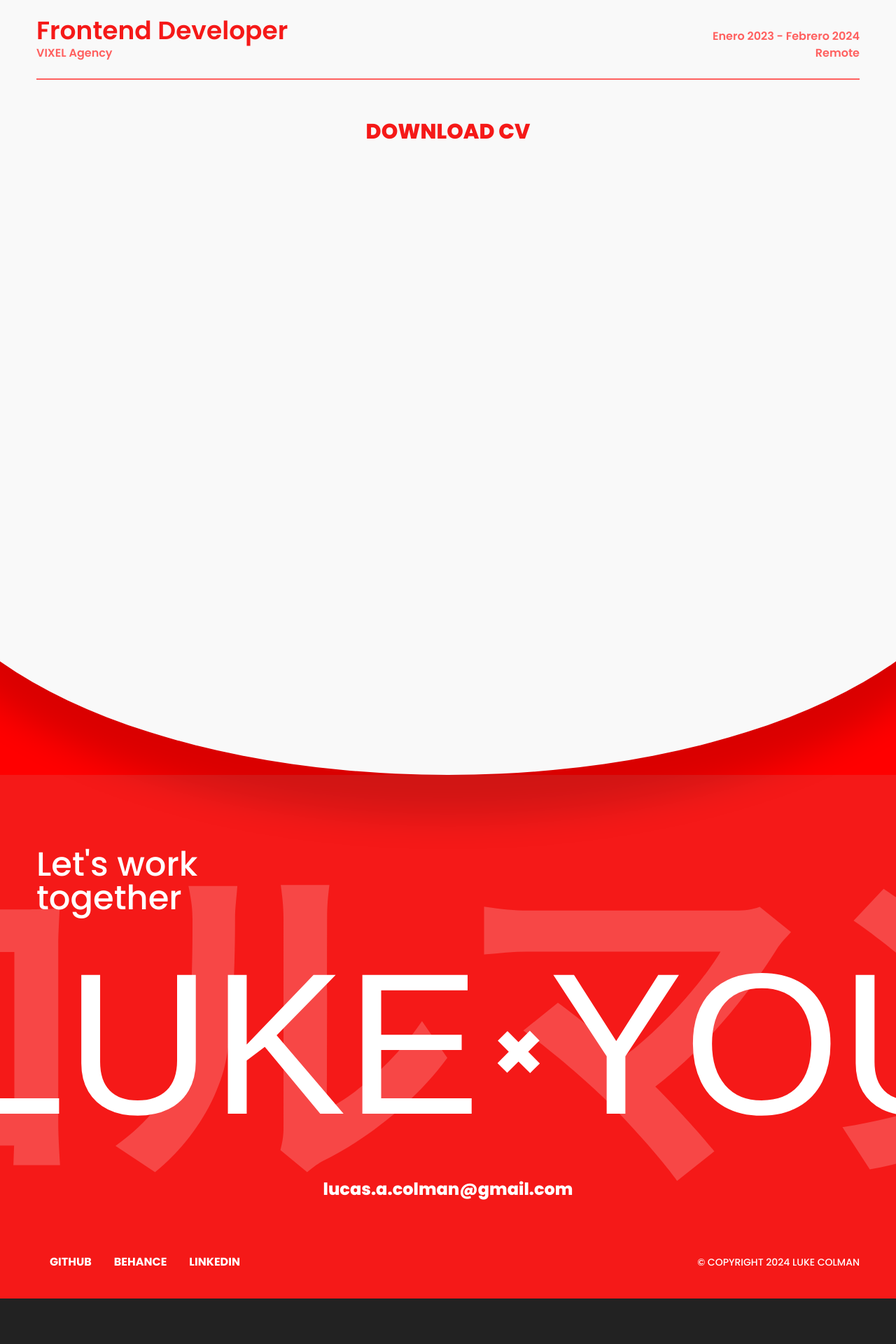
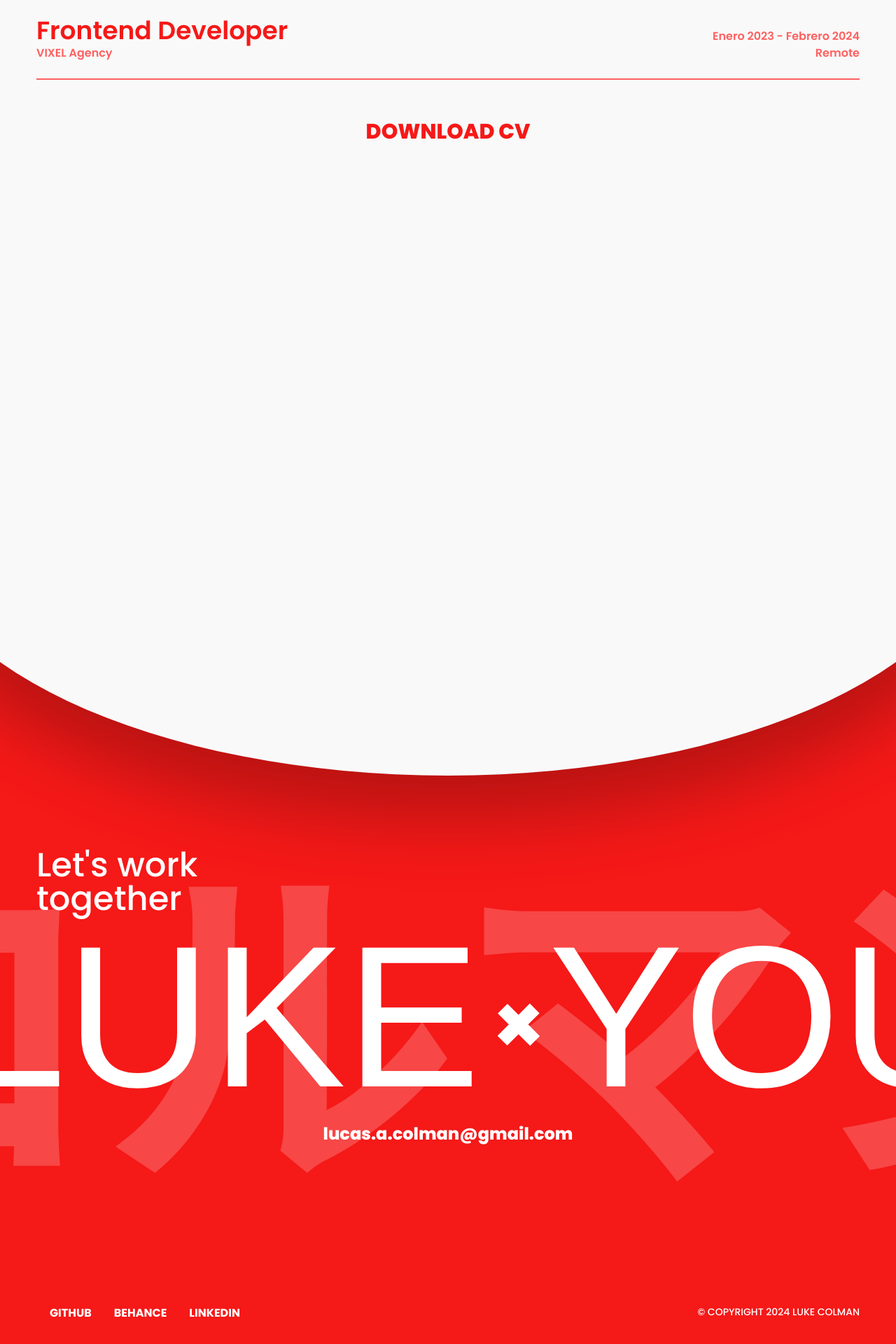
Before and after one commit to Lukecolman/portfolio-personal, a Next.js app: page / in a window 1280 px wide. Shown: the part 5697-7617 px from the top of the page at 70% size. Before the commit the page ends 7552 px from the top, so only its background shows below. Built offline with nearby package versions, Linux system fonts and the light colour scheme; a web font is replaced by a local one.

Commit message:
footer fix

```diff
--- a/src/app/globals.css
+++ b/src/app/globals.css
@@ -44,15 +44,15 @@ body {
   /* height: 800px; */
   width: 100%;
   overflow-y: visible;
-  background-color: red;
+  background-color: #f51918;
 }
 .circle{
-  box-shadow: 0px 60px 50px rgba(0, 0, 0, 0.148);
+  filter: drop-shadow(0px 60px 50px rgba(0, 0, 0, 0.248));
   position: absolute;
   height: 100%;
   width: 120%;
   left: -10%;
   background-color: #F9F9F9;
   border-radius: 0% 0% 50% 50%;
-  z-index: 100;
+  z-index: 10;
 }
--- a/src/components/footer.js
+++ b/src/components/footer.js
@@ -6,8 +6,10 @@ export default function Footer({}) {
         <footer className='bg-lk-red-600 text-white relative px-sm pt-md pb-sm -z-20 w-full overflow-hidden
 
         lg:p-md lg:pb-[2.5rem] lg:items-center '>
-            <div className='mt-md lg:max-w-[2244px] lg:mx-auto'>
-                <span className="font-noto text-[#F74746] font-black text-[190px] absolute h-full -top-2 left-1/2 transform -translate-x-1/2 -z-10 select-none [writing-mode:vertical-lr]
+            <div className='mt-md lg:max-w-[2244px] lg:mx-auto md:h-[88vh]'>
+
+      {/* BG TEXT */}
+                <span className="font-noto text-[#F74746] font-black text-[190px] absolute h-full top-24 left-1/2 transform -translate-x-1/2 -z-10 select-none [writing-mode:vertical-lr]
                 md:[writing-mode:horizontal-tb] md:text-[500px] md:text-center md:overflow-visible md:text-nowrap  md:-top-16 lg:-top-10">
                 コルマン
                 </span>
@@ -16,7 +18,7 @@ export default function Footer({}) {
                 </div>
 
                 <div className='flex flex-col w-full font-haetten text-[15rem] leading-none text-center select-none
-                md:flex-row md:justify-center lg:text-[18rem] md:py-10
+                md:flex-row md:justify-center lg:text-[18rem]
                 '>
                     <span className='leading-none -mb-10
                     md:pr-6
@@ -30,12 +32,12 @@ export default function Footer({}) {
                     </div>
                 </div>
 
-                <div className='text-center flex flex-col gap-7 mt-12 md:mt-2'>
+                <div className='text-center flex flex-col gap-7 mt-12 md:mt-2 '>
                     {/* MAIL */}
-                    <a className='text-center font-extrabold text-2xl self-center w-full justify-center' href="mailto:lucas.a.colman@gmail.com">lucas.a.colman@gmail.com</a>
+                    <a className='text-center font-extrabold text-2xl self-center w-full justify-center md:mb-40' href="mailto:lucas.a.colman@gmail.com">lucas.a.colman@gmail.com</a>
 
                     {/* SOCIAL MEDIA Y COPYRIGHT */}
-                    <div className="flex flex-col gap-7 md:mt-12 md:flex-row md:items-center md:justify-between ">
+                    <div className="flex flex-col gap-7 md:mt-10 md:flex-row  md:justify-between ">
                         {/* SOCIAL MEDIA */}
                         <ul className='flex justify-between px-sm font-bold gap-8'>
                         <li>
@@ -50,7 +52,7 @@ export default function Footer({}) {
                         </ul>
 
                         {/* COPYRIGHT */}
-                        <span className='font-bold md:ml-auto md:font-medium md:text-sm'>© COPYRIGHT 2024 LUKE COLMAN</span>
+                        <span className='font-medium md:ml-auto md:text-sm'>© COPYRIGHT 2024 LUKE COLMAN</span>
                     </div>
                 </div>
             </div>
```
